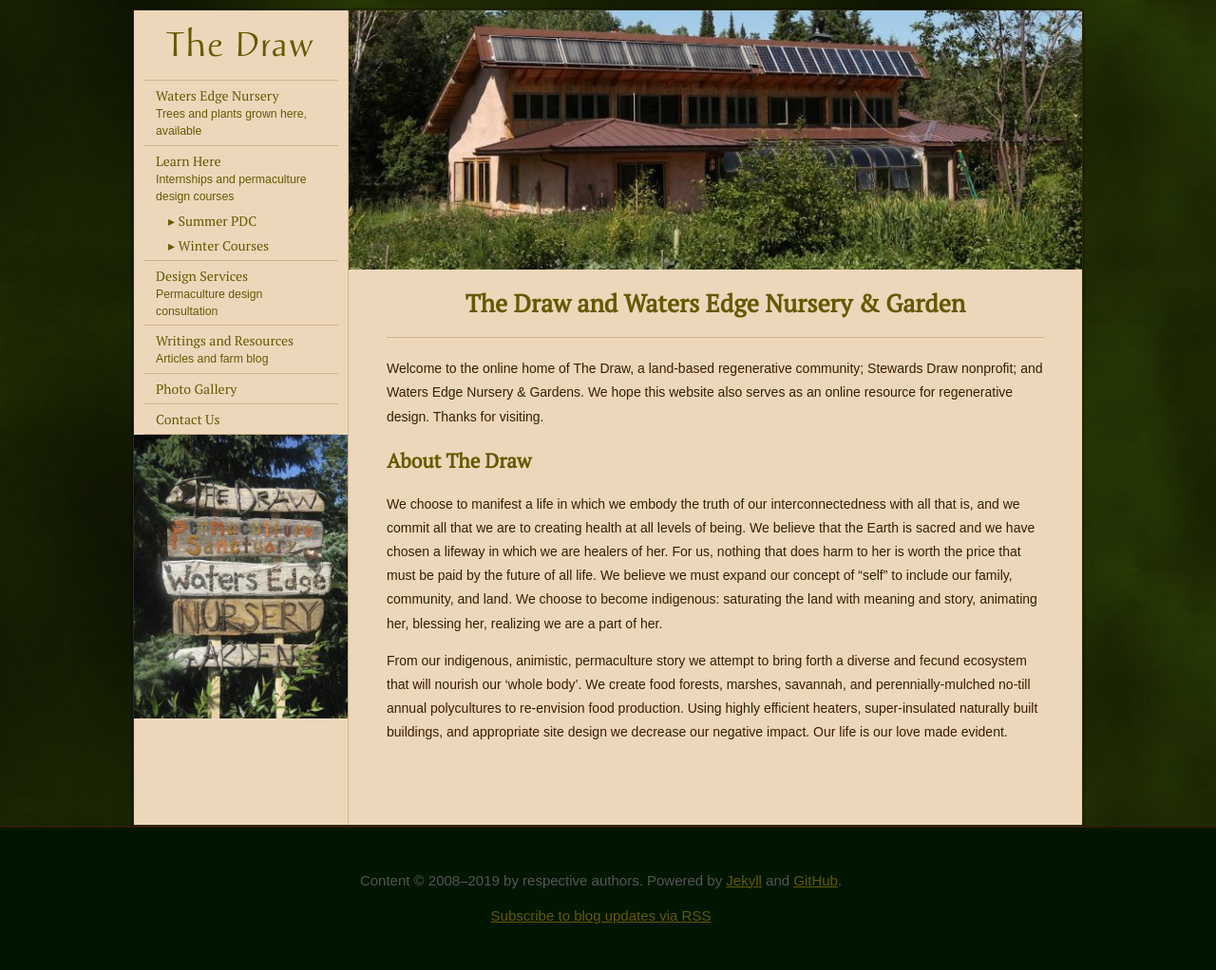
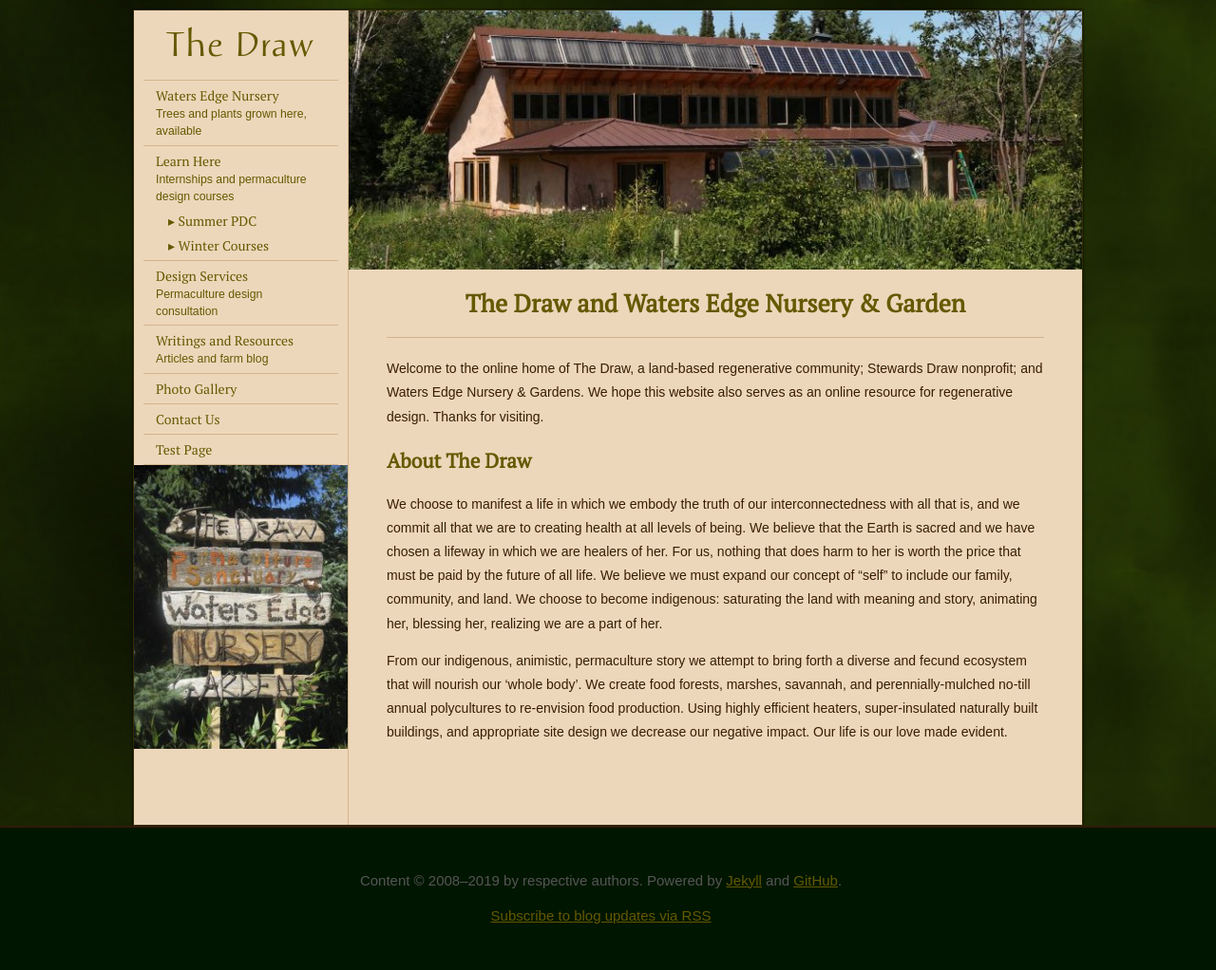
Before and after one commit to the-draw/the-draw.github.io, a Jekyll site: the page built from index.md, in a window 1280 px wide. Shown: the whole page at 95% size. Built offline with Jekyll 4.4.1, drawn with Linux system fonts in a browser that asks for light colours.

Commit message:
Added test page to menu

```diff
--- a/_data/side_menu.yml
+++ b/_data/side_menu.yml
@@ -19,3 +19,5 @@
   url: /gallery
 - title: Contact Us
   url: /contact
+- title: Test Page
+  url: /new-page/
```
